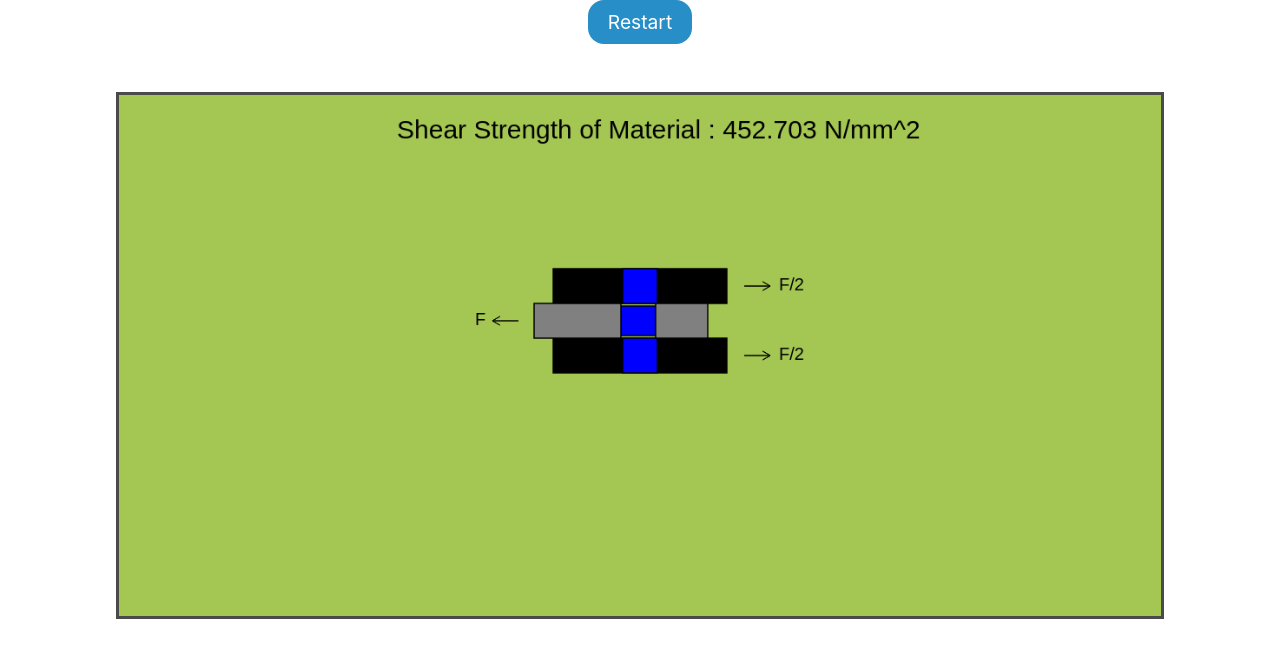
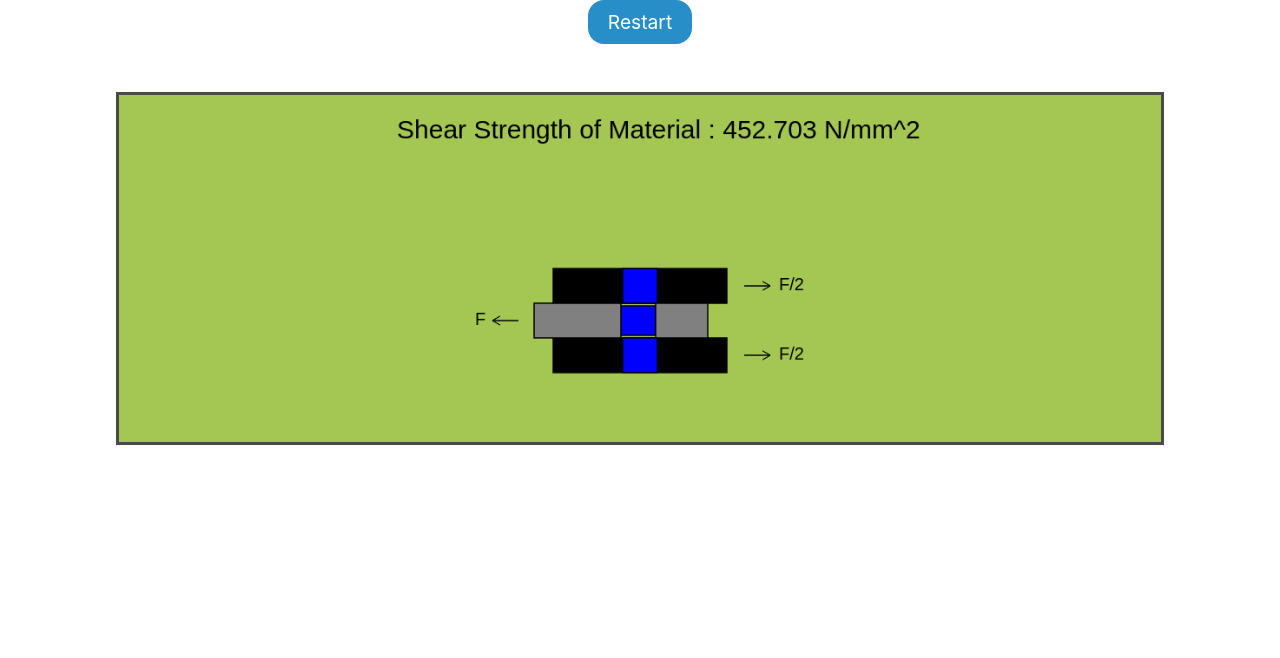
Before and after one commit to virtual-labs/exp-shear-test-experiment-iiith, a plain HTML site: page experiment/simulation/index.html in a window 1280 px wide. Drawn offline with nearby package versions, Linux system fonts and the light colour scheme.

Commit message:
code clean

```diff
--- a/experiment/simulation/js/main.js
+++ b/experiment/simulation/js/main.js
@@ -12,9 +12,10 @@ document.addEventListener('DOMContentLoaded', function () {
 		flag = 0;
 		tmHandle = window.setTimeout(draw, 1000 / fps);
 	}
+
 	const canvas = document.getElementById("main");
 	canvas.width = 1200;
-	canvas.height = 600;
+	canvas.height = 400;
 	canvas.style = "border:3px solid";
 	const ctx = canvas.getContext("2d");
 
```
Also changed, not shown: experiment/simulation/index.html (+0 -1 lines).
